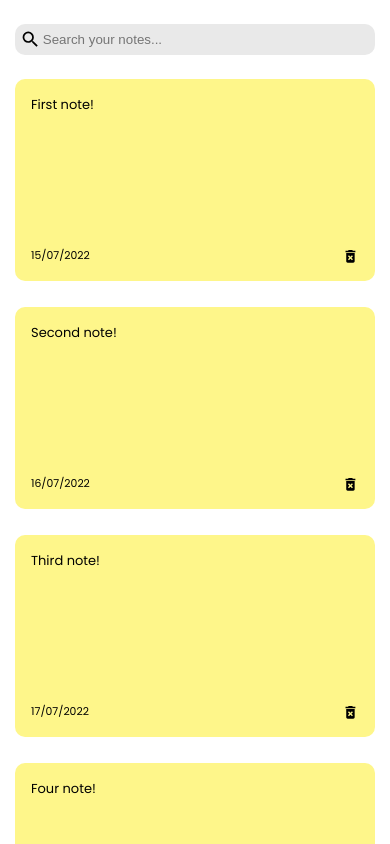
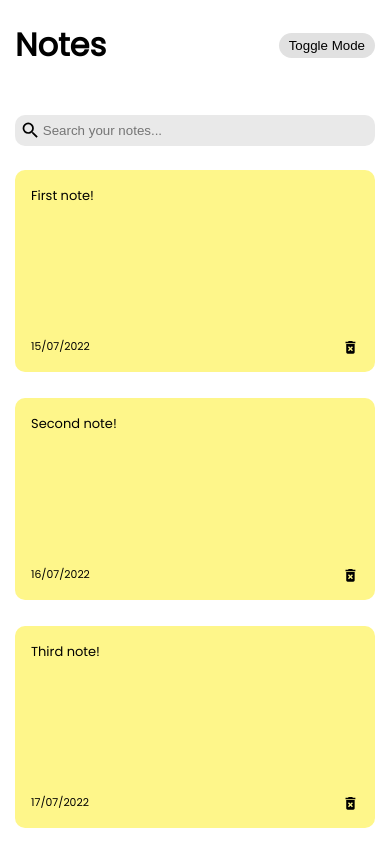
Before and after one commit to gabrielsav/react-notes-app, a React (Create React App) app: page / in a window 390 px wide. Shown: the top 844 px of the page. Built offline with nearby package versions, Linux system fonts and the light colour scheme; the HTML template or start-up script is replaced by a standard one.

Commit message:
feat: toggle-switch dark mode, style: responsive layout

```diff
--- a/src/App.js
+++ b/src/App.js
@@ -2,6 +2,7 @@
 import{ nanoid } from 'nanoid';
 import NotesList from './components/NotesList';
 import Search from './components/Search';
+import Header from './components/Header';
 
 const App = () => {
   const [notes, setNotes] = useState([
@@ -31,6 +32,8 @@
 
 const[searchText, setSearchText] = useState('');
 
+const [darkMode, setDarkMode] = useState(false);
+
 const addNote = (text) => {
   const date = new Date();
   const newNote = {
@@ -49,7 +52,9 @@
 
 
   return (
+<div className={`${darkMode && 'dark-mode'}`} >
     <div className="container">
+      <Header handleToggleDarkMode= {setDarkMode}/>
       <Search handleSearchNote={setSearchText} />
       <NotesList
         notes={notes.filter((note) =>
@@ -59,6 +64,8 @@
       handleDeleteNote={deleteNote}
       />
     </div>
+</div>
+
   );
 };
 
--- /dev/null
+++ b/src/components/Header.js
@@ -0,0 +1,16 @@
+import React from "react";
+
+const Header = ({handleToggleDarkMode}) => {
+    return(
+    <div className="header">
+        <h1>Notes</h1>
+        <button onClick={() =>
+            handleToggleDarkMode(
+                (previousDarkMode)=> !previousDarkMode
+            )
+            } className="save" >Toggle Mode</button>
+    </div>
+    )
+}
+
+export default Header;
--- a/src/index.css
+++ b/src/index.css
@@ -14,12 +14,28 @@
     monospace;
 }
 
+.header{
+  display: flex;
+  align-items: center;
+  justify-content: space-between;
+}
+
+.dark-mode{
+  background-color: black;
+  transition: 0.5s;
+}
+
+.dark-mode h1{
+  color: white;
+}
+
 .container{
   max-width: 960px;
   margin-right: auto;
   margin-left: auto;
   padding-right: 15px;
   padding-left: 15px;
+  min-height: 100vh;
 }
 
 .notes-list{
```
